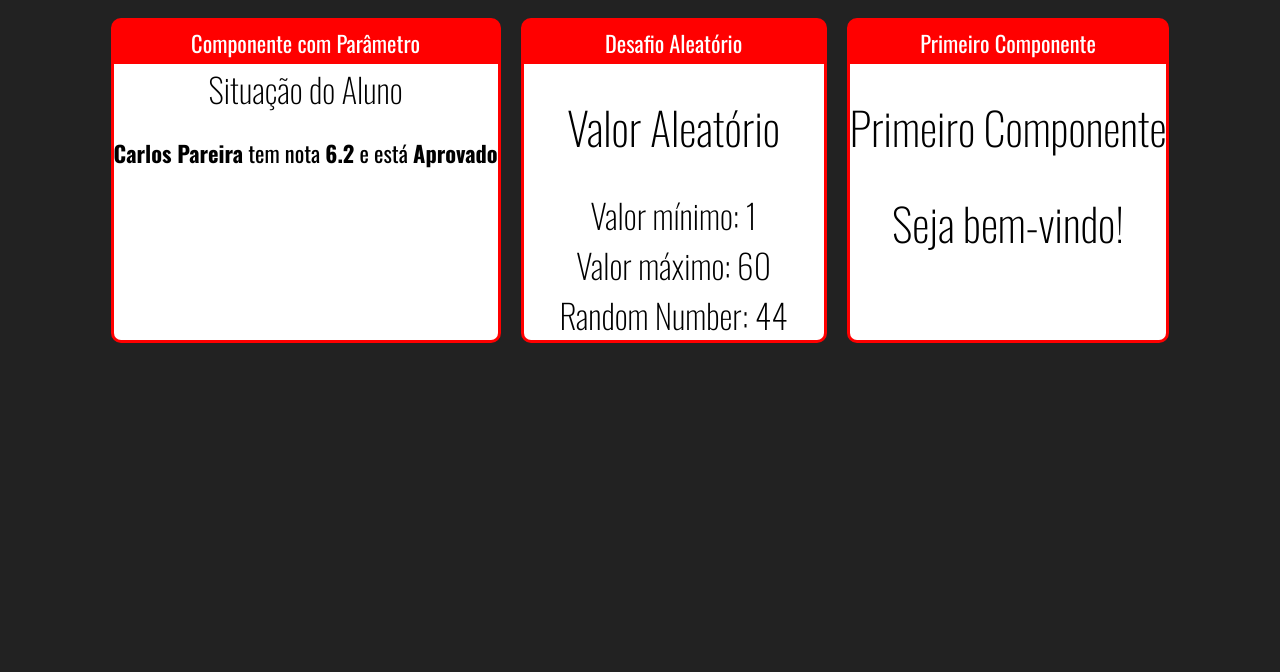
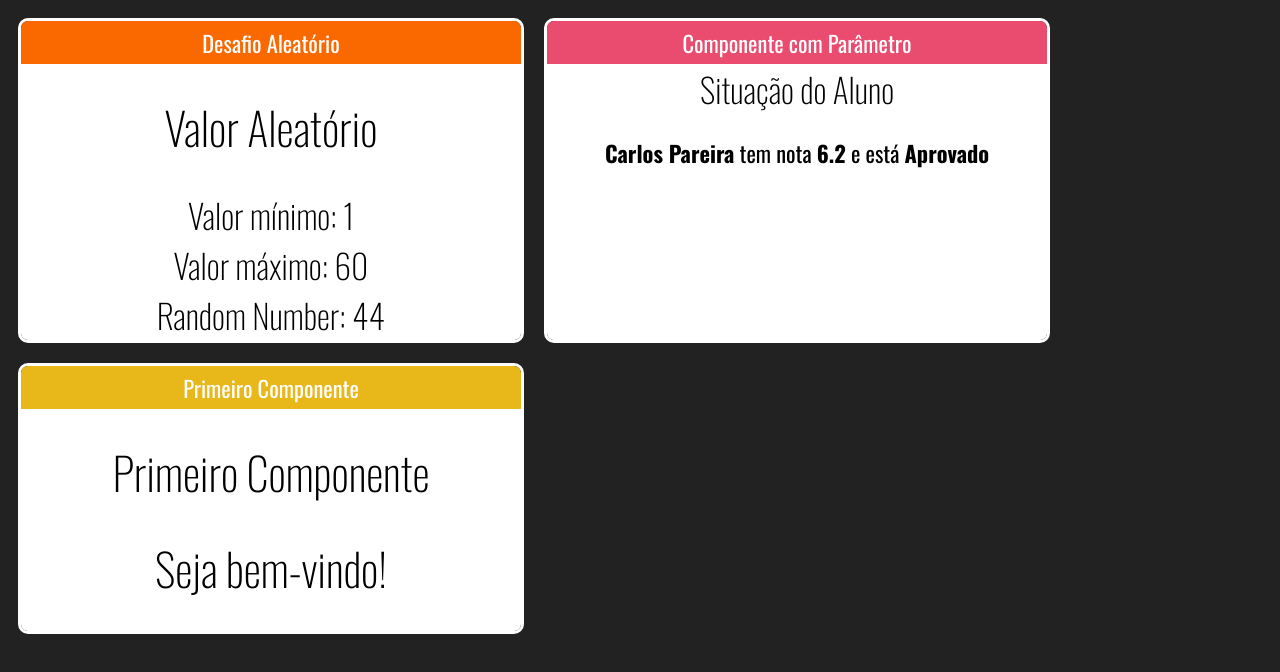
Before and after one commit to Homura-san/fundamentos-react, a React (Create React App) app: page / in a window 1280 px wide. Shown: the top 672 px of the page. Built offline with nearby package versions, Linux system fonts and the light colour scheme.

Commit message:
Estilizando Card #3

```diff
--- a/src/App.jsx
+++ b/src/App.jsx
@@ -10,18 +10,18 @@ import Card from './components/layouts/Card';
 export default _ =>
     <div className="App">
         <div className="Cards">
-            <Card titulo="Componente com Parâmetro">
+            <Card titulo="Desafio Aleatório" color="#FA6900">
+                <Aleatorio min={1} max={60} />
+            </Card>
+
+            <Card titulo="Componente com Parâmetro" color="#E94C6F">
                 <ComParametro
                     titulo="Situação do Aluno"
                     aluno="Carlos Pareira" nota={6.2}
                 />
             </Card>
 
-            <Card titulo="Desafio Aleatório">
-                <Aleatorio min={1} max={60} />
-            </Card>
-
-            <Card titulo="Primeiro Componente">
+            <Card titulo="Primeiro Componente" color="#E8B71A">
                 <Primeiro />
             </Card>
         </div>
--- a/src/components/layouts/Card.css
+++ b/src/components/layouts/Card.css
@@ -1,13 +1,13 @@
 .Card {
-    background-color: red;
-    border: 3px solid red;
+    border: 3px solid;
     border-radius: 10px;
     overflow: hidden;
     margin: 10px;
 
     display: flex;
     flex-direction: column;
-    min-width: 300px;
+    min-width: 500px;
+    max-width: 500px;
 }
 
 .Card .Title {
--- a/src/components/layouts/Card.jsx
+++ b/src/components/layouts/Card.jsx
@@ -2,9 +2,14 @@ import React from "react";
 import "./Card.css";
 
 export default (props) => {
+    const cardStyle = {
+        backgroundColor: props.color || '#F00',
+        borderColor: props.color || '#F00'
+    }
+
     return (
         <div className="Card">
-            <div className="Title">{props.titulo}</div>
+            <div className="Title" style={cardStyle}>{props.titulo}</div>
             <div className="Content">
                 {props.children}
             </div>
```
